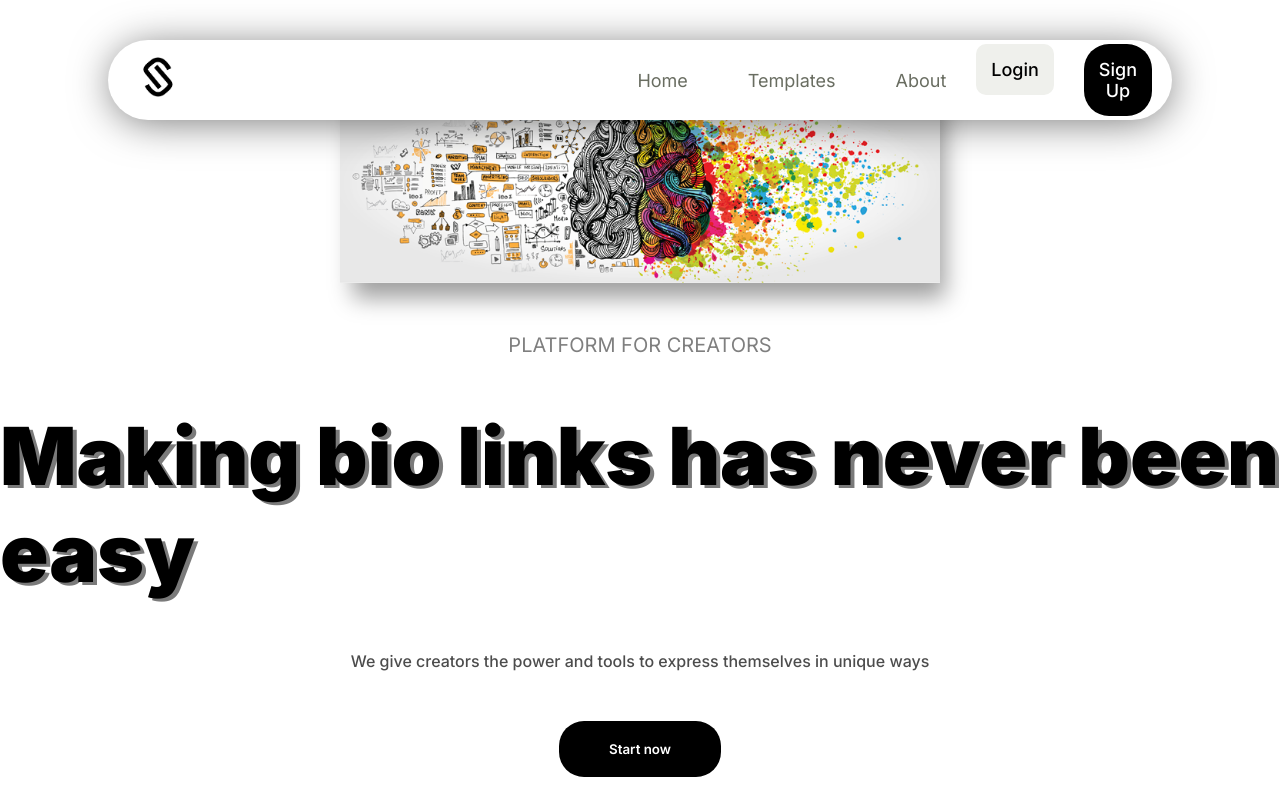
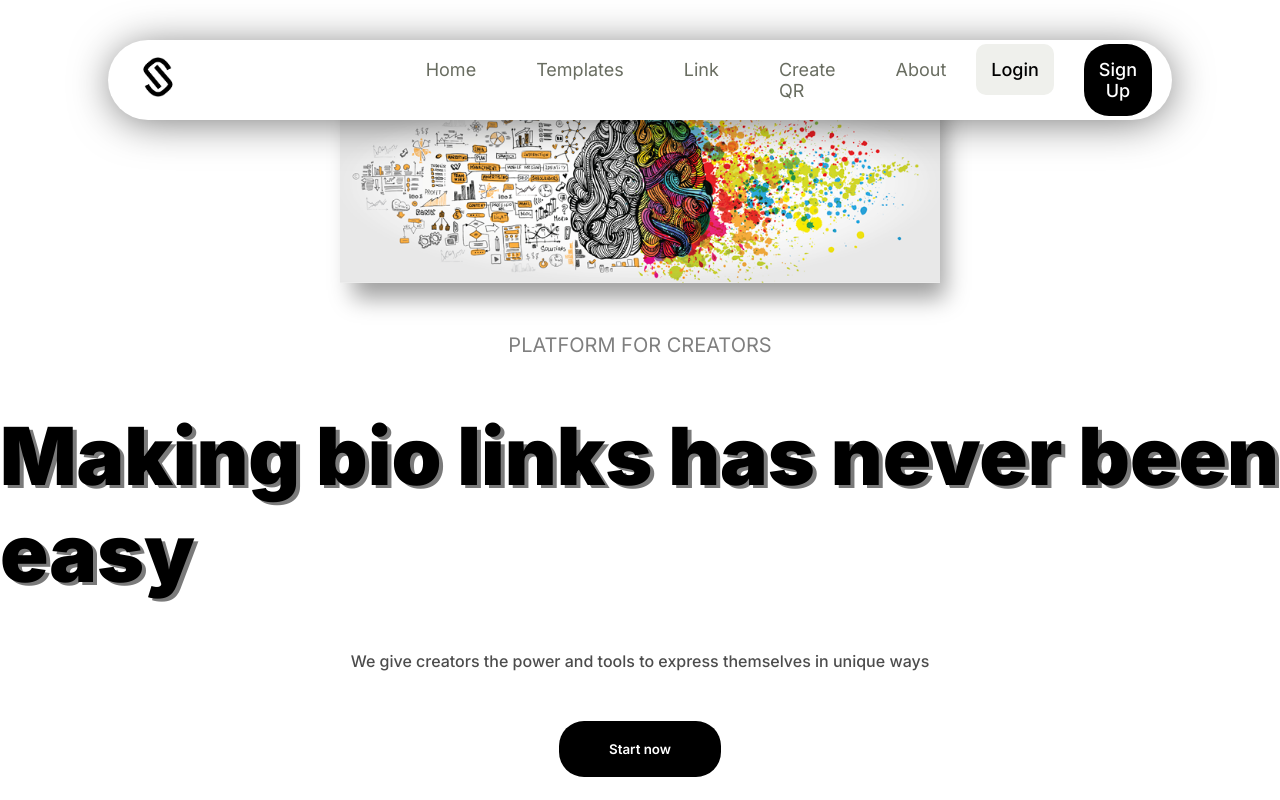
Before and after one commit to patto220048/IG22-qr-link, a React (Vite) app in the folder fontend/: page / in a window 1280 px wide. Built offline with nearby package versions, Linux system fonts and the light colour scheme.

Commit message:
update navbar

```diff
--- a/fontend/src/layouts/nav/Navbar.jsx
+++ b/fontend/src/layouts/nav/Navbar.jsx
@@ -1,4 +1,4 @@
-    import { Link, NavLink, Navigate, useNavigate } from 'react-router-dom';
+import { Link, NavLink, Navigate, useNavigate } from 'react-router-dom';
 import { useEffect, useState } from 'react';
 import axiosInstance from '../../instance/axiosInstance';
 import { useDispatch, useSelector } from 'react-redux';
@@ -48,13 +48,15 @@ function Navbar() {
                 <h2 className="logo">
                     <img className="navbar-logo" src={navLogo} alt="" />
                 </h2>
-                <ul className="nav-link" style={ currentUser ? {width:"100%"} : {flex:"1"}}>
+                <ul className="nav-link" style={currentUser ? { width: '100%' } : { flex: '1' }}>
                     <NavLink to={'/'} style={{ color: '#696d61' }}>
                         <li className="nav-link_items">Home</li>
                     </NavLink>
                     <NavLink to={`/template/${currentUser.username}`} style={{ color: '#696d61' }}>
                         <li className="nav-link_items">Templates</li>
                     </NavLink>
+                    <li className="nav-link_items">Link</li>
+                    <li className="nav-link_items">Create QR</li>
                     <li className="nav-link_items">About</li>
                 </ul>
                 {!currentUser ? (
@@ -68,13 +70,18 @@ function Navbar() {
                     </div>
                 ) : (
                     <div className="nav-user">
+                         <ul>
+                            <li>somthings</li>
+                        </ul>
                         <div className="avatar" onClick={handleOpenMenu}>
                             <img
                                 src="https://images.unsplash.com/photo-1682695799561-033f55f75b25?ixlib=rb-4.0.3&ixid=M3wxMjA3fDF8MHxwaG90by1wYWdlfHx8fGVufDB8fHx8fA%3D%3D&auto=format&fit=crop&w=2070&q=80"
                                 alt=""
                             />
                         </div>
+
                     </div>
+
                 )}
 
                 {openMenu && (
--- a/fontend/src/layouts/nav/navbav.scss
+++ b/fontend/src/layouts/nav/navbav.scss
@@ -77,15 +77,19 @@
             }
         }
         .nav-user {
+            display: flex;
+            align-items: center;
             .avatar {
                 padding-left: 20px;
+                // padding: 2px;
                 img {
-                    padding: 2px;
+                    // padding: 2px;
                     width: 50px;
                     height: 50px;
                     border-radius: 50%;
                     cursor: pointer;
                     border: 1px solid transparent;
+                    object-fit: cover;
                     &:hover {
                         border: 1px solid black;
                     }
```
